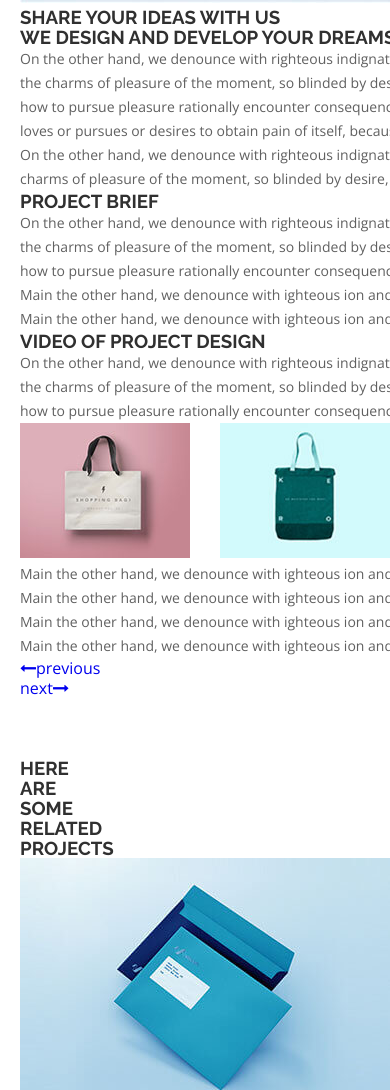
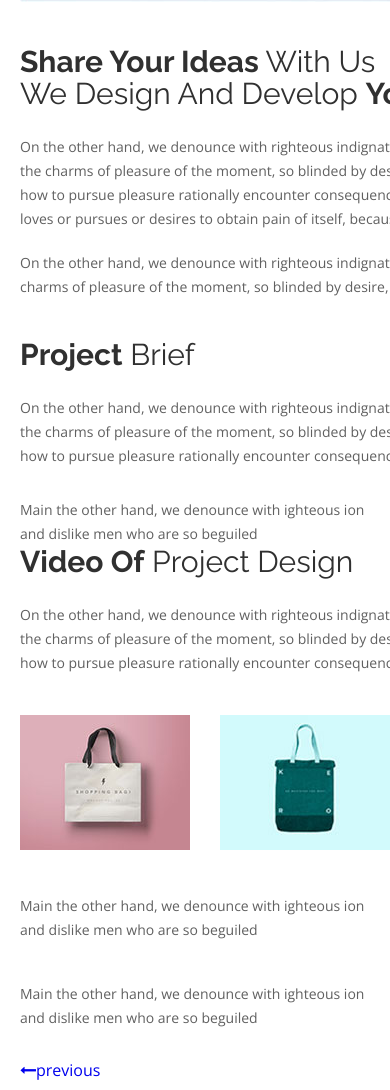
Before and after one commit to coolzyte/gridPort, a website built with webpack: page app/work-details.html in a window 390 px wide. Shown: the part 910-2000 px from the top of the page. Built offline with nearby package versions, Linux system fonts and the light colour scheme.

Commit message:
working on work details

```diff
--- a/app/assets/sass/base/_utilities.scss
+++ b/app/assets/sass/base/_utilities.scss
@@ -53,6 +53,22 @@
   }
 }
 
+.heading {
+  font-size: 3.2rem;
+  font-weight: 600;
+  line-height: 3.2rem;
+  margin-bottom: 2rem;
+  &--2 {
+    font-size: 3rem;
+    font-weight: 400;
+    margin-bottom: 2.5rem;
+    text-transform: capitalize;
+    span {
+      font-weight: 700;
+    }
+  }
+}
+
 .center {
   text-align: center;
 }
@@ -75,6 +91,10 @@
   }
 }
 
+.m-top-3 {
+  margin-top: 3rem;
+}
+
 .m-top-4 {
   margin-top: 4rem;
   @include respond(phone) {
@@ -84,6 +104,14 @@
 
 .m-bottom-2 {
   margin-bottom: 2rem;
+}
+
+.m-bottom-3 {
+  margin-bottom: 3rem;
+}
+
+.m-bottom-4 {
+  margin-bottom: 4rem;
 }
 
 .letter-big {
--- a/app/assets/sass/modules/_about-me.scss
+++ b/app/assets/sass/modules/_about-me.scss
@@ -56,7 +56,7 @@
       transition: width 0.6s ease;
     }
   }
-  .progress-bar > span {
+  .progress-bar>span {
     color: $mine-shaft;
     font-size: 14px;
     height: 24px;
@@ -66,7 +66,7 @@
     top: -38px;
     width: auto;
   }
-  .progress-bar > span::before {
+  .progress-bar>span::before {
     border-left: 7px solid transparent;
     border-right: 7px solid transparent;
     border-top: 10px solid #000;
@@ -98,10 +98,8 @@
   }
   &__item {
     position: relative;
-    .item-1 {
-    }
-    .item-2 {
-    }
+    .item-1 {}
+    .item-2 {}
   }
   &__image {
     position: relative;
@@ -118,25 +116,6 @@
       width: 100%;
       z-index: 22;
       background: rgba(0, 0, 0, 0.1);
-    }
-  }
-  &__heading {
-    h2 {
-      font-size: 3.2rem;
-      font-weight: 600;
-      line-height: 3.2rem;
-      margin-bottom: 2rem;
-    }
-    &--2 {
-      h2 {
-        font-size: 3rem;
-        font-weight: 400;
-        margin-bottom: 2.5rem;
-        text-transform: capitalize;
-        span {
-          font-weight: 700;
-        }
-      }
     }
   }
   &__grid {
--- a/app/assets/sass/modules/_work-details.scss
+++ b/app/assets/sass/modules/_work-details.scss
@@ -4,10 +4,25 @@
     grid-template-columns: 77rem 1fr;
     grid-gap: 5rem;
   }
+  .grid-item-8 {
+    img {
+      margin-bottom: 4rem;
+    }
+  }
+  .work-brief {
+    &__row {
+      display: grid;
+      grid-template-columns: repeat(2, 1fr);
+      grid-gap: 4rem;
+    }
+  }
   &__video-clip {
     display: grid;
     grid-template-columns: repeat(4, 1fr);
     grid-gap: 3rem;
+  }
+  .pagination {
+    justify-content: space-between;
   }
   &__social {
     padding: 4rem;
--- a/app/work-details.html
+++ b/app/work-details.html
@@ -61,18 +61,13 @@
   <div class="container">
     <!-- Portfolio Details Start -->
     <div class="work-details p-tb">
-      <div class="container">
       <div class="work-details__container">
         <div class="grid-item-8">
-            <div class="details-area">
-              <div class="mb-40">
-                <img class="full-img" src="assets/images/work/p6.jpg" alt="work-img">
-              </div>
-            </div>
-            <div class="project-idea mb-40">
-              <h3 class="contact-header"><span>Share your Ideas</span> with us <br> We design and develop <span>your
+          <img class="image" src="assets/images/work/p6.jpg" alt="work-img">
+          <div class="project-idea m-bottom-4">
+            <h3 class="heading heading--2"><span>Share your Ideas</span> with us <br> We design and develop <span>your
                 dreams</span></h3>
-              <p class="mb-20">On the other hand, we denounce with righteous indignation and dislike men who are so
+            <p class="m-bottom-2">On the other hand, we denounce with righteous indignation and dislike men who are so
               beguiled and demoralized by the charms of pleasure of the moment, so blinded by desire, that they
               cannot
               foresee the pain and trouble that arew how to pursue pleasure rationally encounter consequences that
@@ -85,78 +80,73 @@
               demorathe charms of pleasure of the moment, so blinded by desire, that they cannot foresee the pain and
               trouble</p>
           </div>
-            <div class="project-brief">
-              <h3 class="contact-header default-header"><span>Project</span> Brief</h3>
+          <div class="work-brief">
+            <h3 class="heading heading--2"><span>Project</span> Brief</h3>
             <p>On the other hand, we denounce with righteous indignation and dislike men who are so beguiled and
               demoralized by the charms of pleasure of the moment, so blinded by desire, that they cannot foresee the
               pain and trouble that arew how to pursue pleasure rationally encounter consequences that are extremely
               painful</p>
-              <div class="row">
-                <div class="col-md-6">
+            <div class="work-brief__row m-top-3">
+              <div class="work-brief__item">
                 <p class="single-quote"><span class="text-mark">Main</span> the other hand, we denounce with ighteous
                   ion
                   and dislike men who are so beguiled </p>
               </div>
-                <div class="col-md-6">
+              <div class="work-brief__item">
                 <p class="single-quote"><span class="text-mark">Main</span> the other hand, we denounce with ighteous
                   ion
                   and dislike men who are so beguiled </p>
               </div>
             </div>
           </div>
-            <div class="project-design-video mt-40">
-              <div class="row mb-30">
-                <div class="col-md-12">
-                  <h3 class="contact-header default-header"><span>Video of</span> Project Design</h3>
-                  <p class="mb-30">On the other hand, we denounce with righteous indignation and dislike men who are so
+          <div class="project-design-video m-top-4">
+            <div class="m-bottom">
+              <h3 class="heading heading--2"><span>Video of</span> Project Design</h3>
+              <p class="m-bottom-4">On the other hand, we denounce with righteous indignation and dislike men who are
+                so
                 beguiled and demoralized by the charms of pleasure of the moment, so blinded by desire, that they
                 cannot foresee the pain and trouble that arew how to pursue pleasure rationally encounter
                 consequences
                 that are extremely painful</p>
-                </div>
+
               <div class="work-details__video-clip">
-                  <div class="col-md-3 col-sm-6">
                 <div class="mb-sm-30">
                   <a href="work-details.html"><img src="assets/images/work/p7.jpg" alt="work-img"></a>
                 </div>
-                  </div>
-                  <div class="col-md-3 col-sm-6">
+
                 <div class="work-video mb-sm-30">
                   <a href="work-details.html"><img src="assets/images/work/p8.jpg" alt="work-img"></a>
                 </div>
-                  </div>
-                  <div class="col-md-3 col-sm-6">
+
                 <div class="mb-xsm-30">
                   <a href="work-details.html"><img src="assets/images/work/p9.jpg" alt="work-img"></a>
                 </div>
-                  </div>
-                  <div class="col-md-3 col-sm-6">
+
                 <div class="work-video">
                   <a href="work-details.html"><img src="assets/images/work/p10.jpg" alt="portfolio-img"></a>
                 </div>
               </div>
             </div>
-              </div>
-              <div class="row">
-                <div class="col-md-6">
+            <div class="work-brief__row">
+              <div class="work-brief__item">
                 <p class="single-quote mb-20"><span class="text-mark">Main</span> the other hand, we denounce with
                   ighteous ion and dislike men who are so beguiled</p>
               </div>
-                <div class="col-md-6">
+              <div class="work-brief__item">
                 <p class="single-quote mb-20"><span class="text-mark">Main</span> the other hand, we denounce with
                   ighteous ion and dislike men who are so beguiled</p>
               </div>
-                <div class="col-md-6">
+              <div class="work-brief__item">
                 <p class="single-quote mb-sm-20"><span class="text-mark">Main</span> the other hand, we denounce with
                   ighteous ion and dislike men who are so beguiled</p>
               </div>
-                <div class="col-md-6">
+              <div class="work-brief__item">
                 <p class="single-quote"><span class="text-mark">Main</span> the other hand, we denounce with ighteous
                   ion
                   and dislike men who are so beguiled </p>
               </div>
             </div>
-              <ul class="pagination mt-35">
+            <ul class="pagination m-top-3 flex-item">
               <li><a href="#"><i class="fa fa-long-arrow-left" aria-hidden="true"></i>previous</a></li>
               <li class="ml-auto"><a href="#">next<i class="fa fa-long-arrow-right" aria-hidden="true"></i></a></li>
             </ul>
@@ -212,55 +202,45 @@
         </div>
       </div>
     </div>
-    </div>
     <!-- Portfolio Details End -->
     <!-- Others Portfolio Start -->
-    <div class="others-work ptb-150">
-      <div class="container">
+    <div class="others-work p-b">
       <div class="">
-          <h3 class="contact-header"><span>here </span>are some <br> Related <span>Projects</span></h3>
+        <h3 class="heading heading--2"><span>here </span>are some <br> Related <span>Projects</span></h3>
         <div class="others-work__container">
-            <div class="col-md-4 col-sm-6">
           <div class="related-img portfolio mb-sm-30">
             <a href="#"><img src="assets/images/work/p11.jpg" alt="portfolio-img"></a>
             <div class="portfolio-hover">
-                  <h3><a href="portfolio-details.html">MOCKUP DESIGN</a></h3>
+              <h3><a href="work-details.html">MOCKUP DESIGN</a></h3>
               <p>Graphic Design</p>
             </div>
             <div class="porfolio-action">
-                  <a href="portfolio-details.html"><span class="ti-link"></span></a>
+              <a href="work-details.html"><span class="ti-link"></span></a>
               <a href="#" data-toggle="modal" data-target="#myModal"><span class="ti-zoom-in"></span></a>
             </div>
           </div>
-            </div>
-            <div class="col-md-4 col-sm-6">
           <div class="related-img portfolio mb-sm-30">
             <a href="#"><img src="assets/images/work/p12.jpg" alt="portfolio-img"></a>
             <div class="portfolio-hover">
-                  <h3><a href="portfolio-details.html">MOCKUP DESIGN</a></h3>
+              <h3><a href="work-details.html">MOCKUP DESIGN</a></h3>
               <p>Graphic Design</p>
             </div>
             <div class="porfolio-action">
-                  <a href="portfolio-details.html"><span class="ti-link"></span></a>
+              <a href="work-details.html"><span class="ti-link"></span></a>
               <a href="#" data-toggle="modal" data-target="#myModal"><span class="ti-zoom-in"></span></a>
             </div>
           </div>
-            </div>
-            <div class="col-md-4 col-sm-6">
           <div class="related-img portfolio">
             <a href="#"><img src="assets/images/work/p13.jpg" alt="portfolio-img"></a>
             <div class="portfolio-hover">
-                  <h3><a href="portfolio-details.html">MOCKUP DESIGN</a></h3>
+              <h3><a href="work-details.html">MOCKUP DESIGN</a></h3>
               <p>Graphic Design</p>
             </div>
             <div class="porfolio-action">
-                  <a href="portfolio-details.html"><span class="ti-link"></span></a>
+              <a href="work-details.html"><span class="ti-link"></span></a>
               <a href="#" data-toggle="modal" data-target="#myModal"><span class="ti-zoom-in"></span></a>
             </div>
           </div>
-            </div>
-          </div>
-
         </div>
       </div>
     </div>
```
Also changed, not shown: app/assets/sass/modules/_works.scss (+10 -1 lines), app/index.html (+5 -5 lines), app/services.html (+3 -2 lines), app/work.html (+10 -10 lines), app/temp/styles/styles.css, 1 other file. Lines whose indentation alone changed are shown as unchanged.
